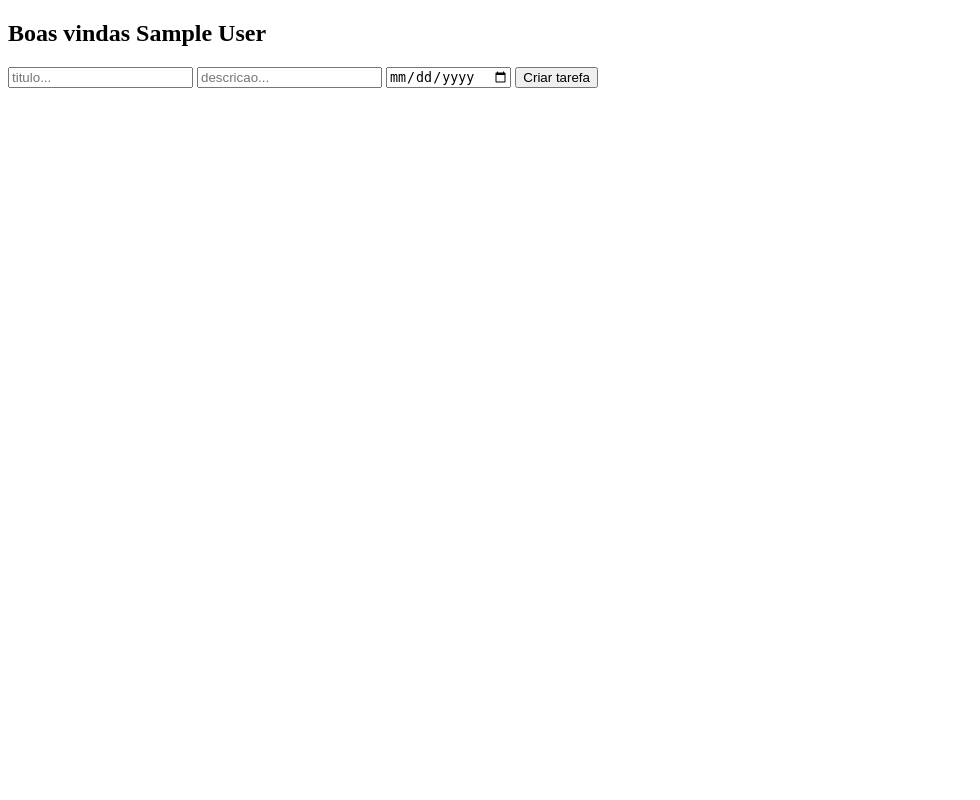
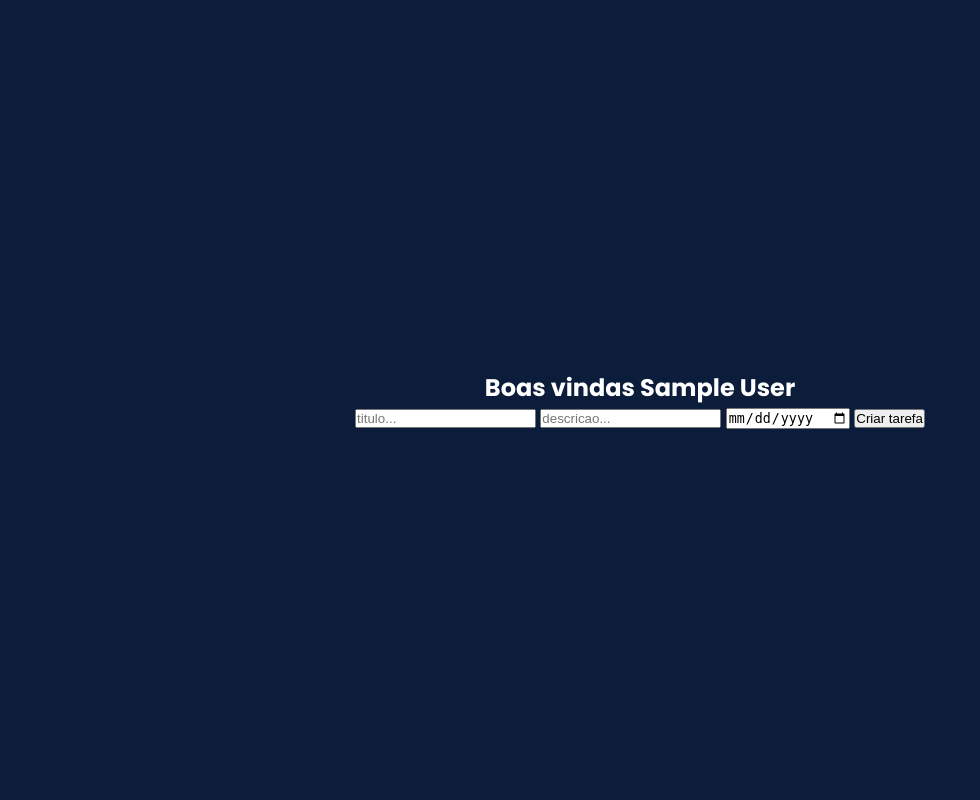
Before and after one commit to gustav0-rdg/cadastro-tarefas, a Flask app: template templates/pag-inicial.html in a window 1280 px wide. Shown: the whole page, without its empty margins (0-980 px from the left). Run offline with Flask 3, Linux system fonts and the light colour scheme; the template is opened without the code that fills it, so the values that code supplies are empty; the visitor is signed in with stand-in values (Sample User, id 1).

Commit message:
estilizando a aba de tarefas

```diff
--- /dev/null
+++ b/static/css/style-tarefas.css
@@ -0,0 +1,31 @@
+@import url('https://fonts.googleapis.com/css2?family=Poppins:ital,wght@0,100;0,200;0,300;0,400;0,500;0,600;0,700;0,800;0,900;1,100;1,200;1,300;1,400;1,500;1,600;1,700;1,800;1,900&display=swap');
+* {
+    margin: 0;
+    padding: 0;
+    box-sizing: border-box;
+}
+
+body{
+    font-family: 'Poppins';
+    background-color: var(--cor-fundo);
+    display: flex;
+    flex-direction: column;
+    justify-content: center;
+    align-items: center;
+    height: 100vh;
+    width: 100vw;
+    overflow: hidden;
+    color: white;
+}
+
+.exibe-tarefa{
+    display: flex;
+    flex-wrap: wrap;
+}
+.tarefa{
+    margin: 10px;
+    color: black;
+    padding: 10px;
+    border-radius: 10px;
+    background-color: var(--cor-cards);
+}
--- a/templates/pag-inicial.html
+++ b/templates/pag-inicial.html
@@ -4,6 +4,9 @@
     <meta charset="UTF-8">
     <meta name="viewport" content="width=device-width, initial-scale=1.0">
     <title>Pagina incial</title>
+
+    <link rel="stylesheet" href="{{ url_for('static', filename='css/cores.css') }}">
+    <link rel="stylesheet" href="{{ url_for('static', filename='css/style-tarefas.css') }}">
 </head>
 <body>
     <section>
@@ -19,9 +22,11 @@
     </section>
     <section class="exibe-tarefa">
         {% for tarefas in tarefa %}
-            <h2>{{tarefas.titulo}}</h2>
-            <p>{{tarefas.descricao}}</p>
-            <p>{{tarefas.prazo}}</p>
+            <div class="tarefa">
+                <h2>{{tarefas.titulo}}</h2>
+                <p>{{tarefas.descricao}}</p>
+                <p>{{tarefas.prazo}}</p>
+            </div>
         {% endfor %}
     </section>
 </body>
```
